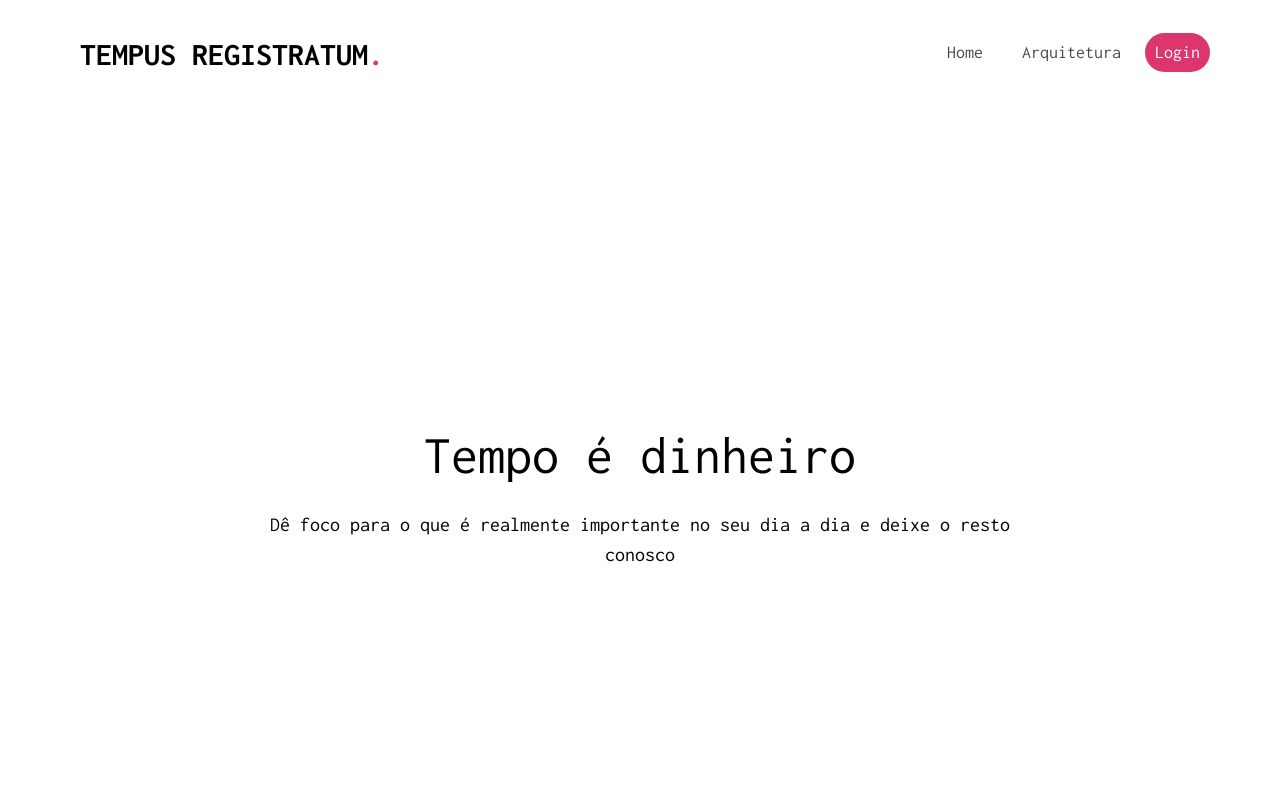
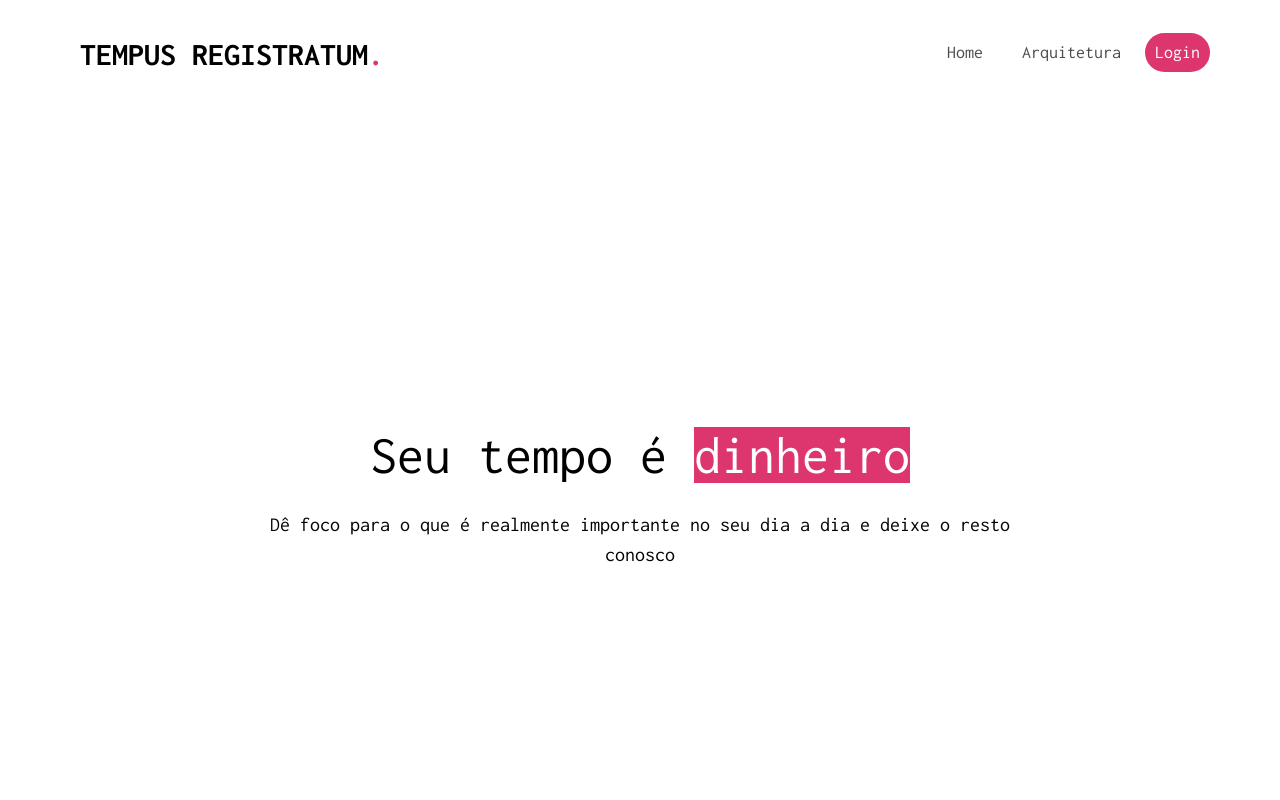
Before and after one commit to TempusRegistratum/TempusRegistratum.github.io, an Eleventy site: page 11ty/index.html in a window 1280 px wide. Shown: the top 800 px of the page. Built offline with nearby package versions, Linux system fonts and the light colour scheme; Eleventy itself is replaced by a stand-in of ours; files that its build step writes are made by us from their sources; files whose address does not match are found by name; a web font is replaced by a local one.

Commit message:
Change the main home display

```diff
--- a/11ty/index.html
+++ b/11ty/index.html
@@ -9,7 +9,7 @@ layout: base
 				<div class="col-md-8 col-md-offset-2 text-center">
 					<div class="display-t js-fullheight">
 						<div class="display-tc js-fullheight animate-box" data-animate-effect="fadeIn">
-							<h1>Tempo é dinheiro</h1>
+                            <h1>Seu tempo é <strong>dinheiro</strong></h1>
 							<h2>Dê foco para o que é realmente importante no seu dia a dia e deixe o resto conosco</h2>
 						</div>
 					</div>
--- a/docs/css/style.css
+++ b/docs/css/style.css
@@ -333,6 +333,12 @@ h1, h2, h3, h4, h5, h6, figure {
   line-height: 1.3;
   font-weight: 300;
 }
+#fh5co-header .display-tc h1 strong,
+.fh5co-cover .display-tc h1 strong {
+    background-color: #dd356e;
+    color: #fff;
+    font-weight: normal;
+}
 @media screen and (max-width: 768px) {
   #fh5co-header .display-tc h1,
   .fh5co-cover .display-tc h1 {
```
Also changed, not shown: docs/index.html (+1 -1 lines).
